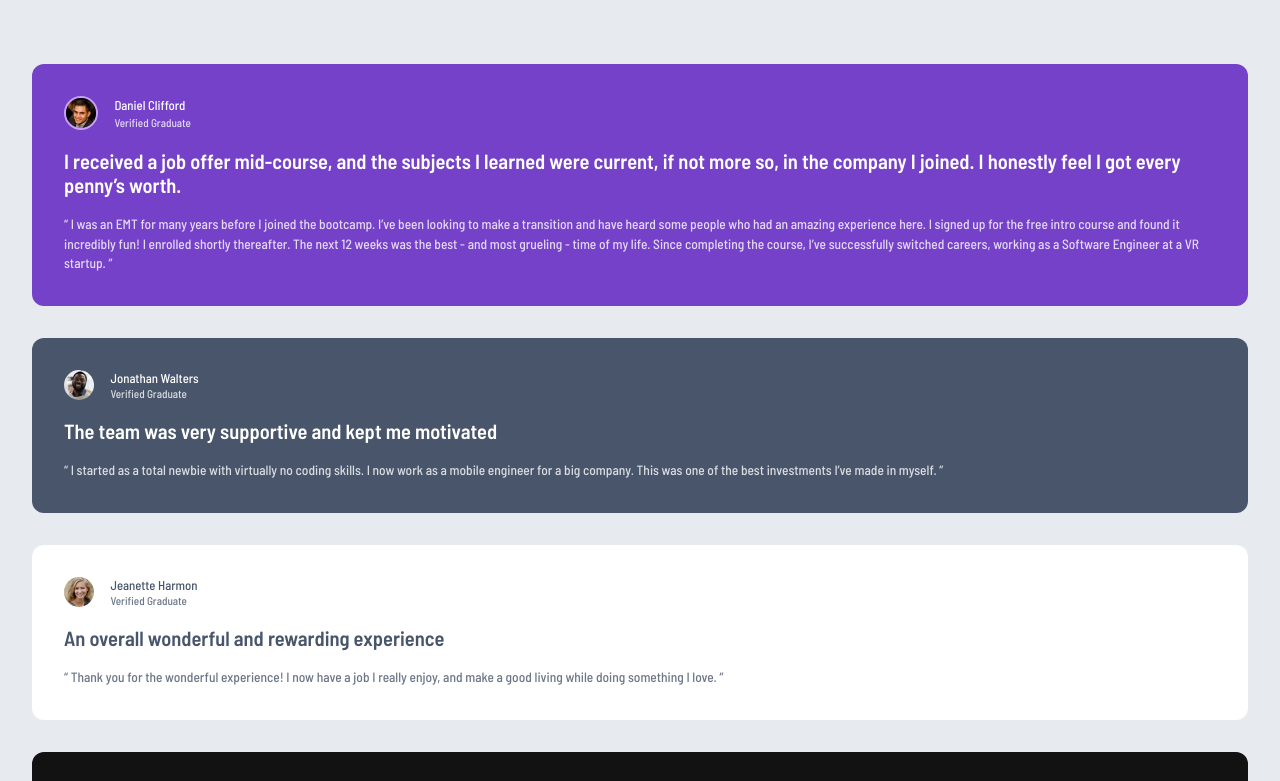
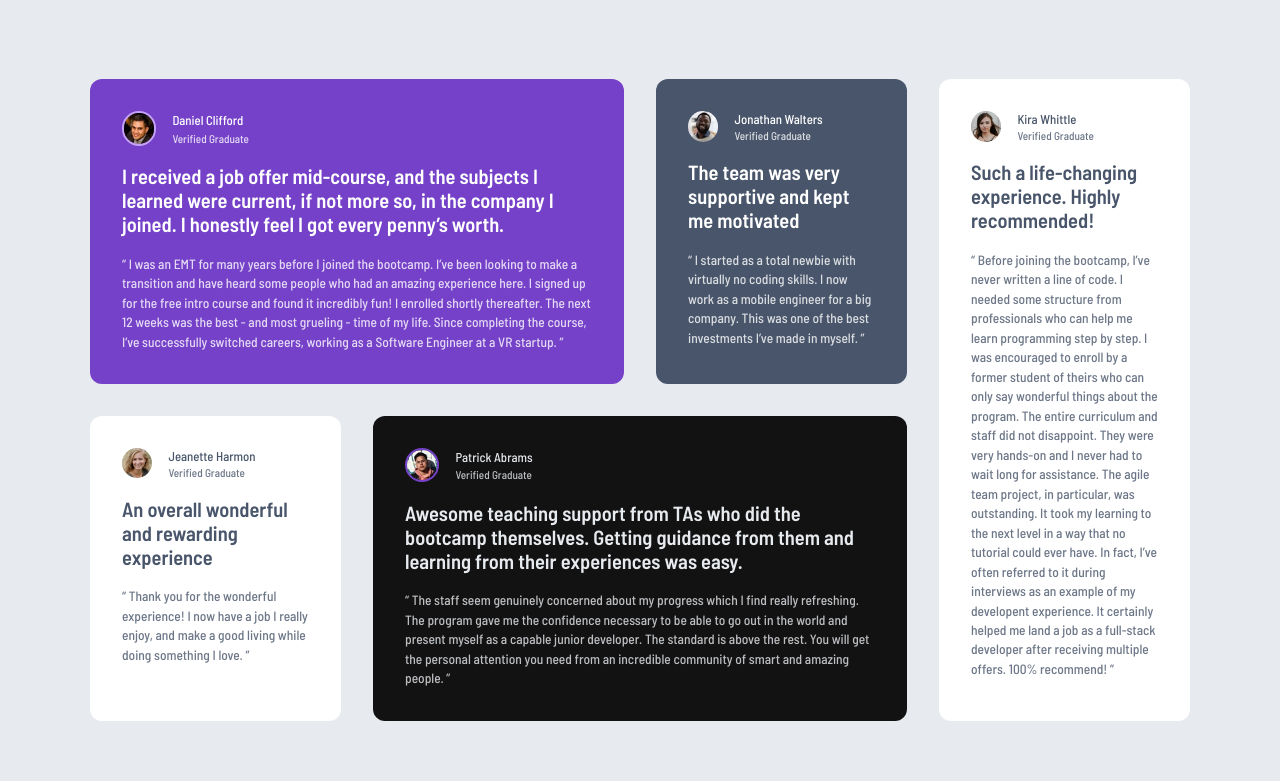
Before and after one commit to dtokayev/testimonials-grid-section, a plain HTML site: page index.html in a window 1280 px wide. Shown: the top 781 px of the page. Drawn offline with Linux system fonts and the light colour scheme.

Commit message:
add style for desktop version

```diff
--- a/styles.css
+++ b/styles.css
@@ -19,14 +19,19 @@ body {
 
 main {
   background-color: var(--grey-100);
-  padding: 4em 2em;
+  padding: 0 2em;
   font-family: "Barlow Semi Condensed", sans-serif;
   font-weight: 500;
+  min-height: max(800px, 100vh);
+  display: flex;
+  align-items: center;
 }
 
 .grid-container {
   display: grid;
   gap: 2em;
+  max-width: 1100px;
+  margin: 0 auto;
 }
 
 .card {
@@ -107,3 +112,30 @@ img {
 .status, .quote {
   opacity: .8;
 }
+
+@media only screen and (min-width: 1000px) {
+  .grid-container {
+    grid-template-columns: repeat(4, 1fr);
+    grid-template-rows: repeat(2, 1fr);
+  }
+
+  .card:nth-child(1) {
+    grid-area: 1 / 1 / 2 / 3;
+  }
+
+  .card:nth-child(2) {
+    grid-area: 1 / 3 / 2 / 4;
+  }
+
+  .card:nth-child(3) {
+    grid-area: 2 / 1 / 3 / 2;
+  }
+
+  .card:nth-child(4) {
+    grid-area: 2 / 2 / 3 / 4;
+  }
+
+  .card:nth-child(5) {
+    grid-area: 1 / 4 / 3 / 5;
+  }
+}
```
